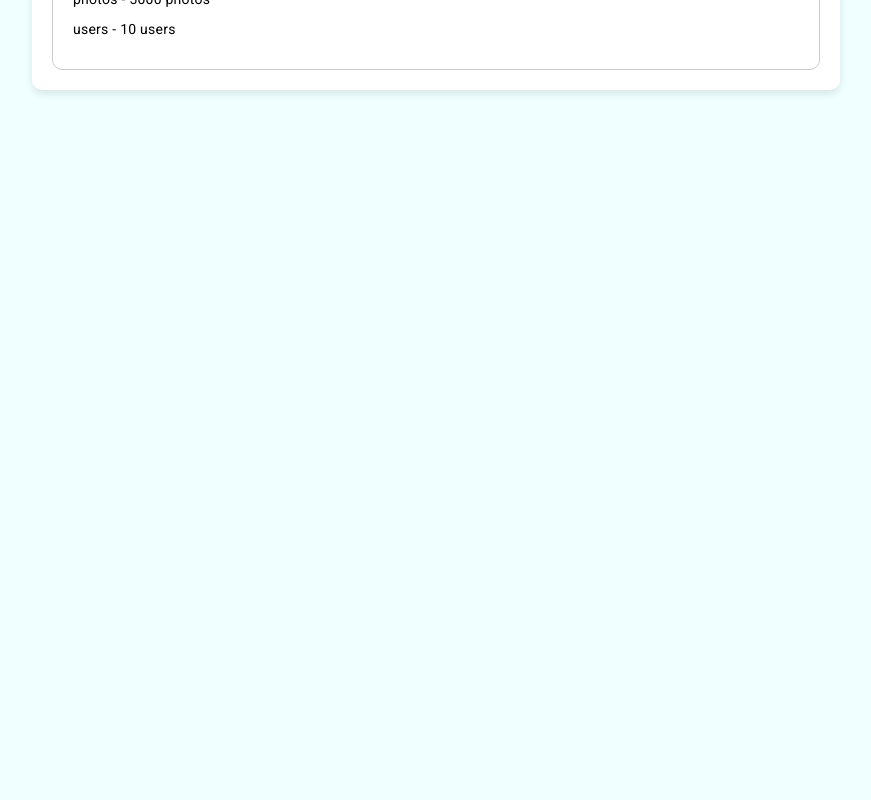
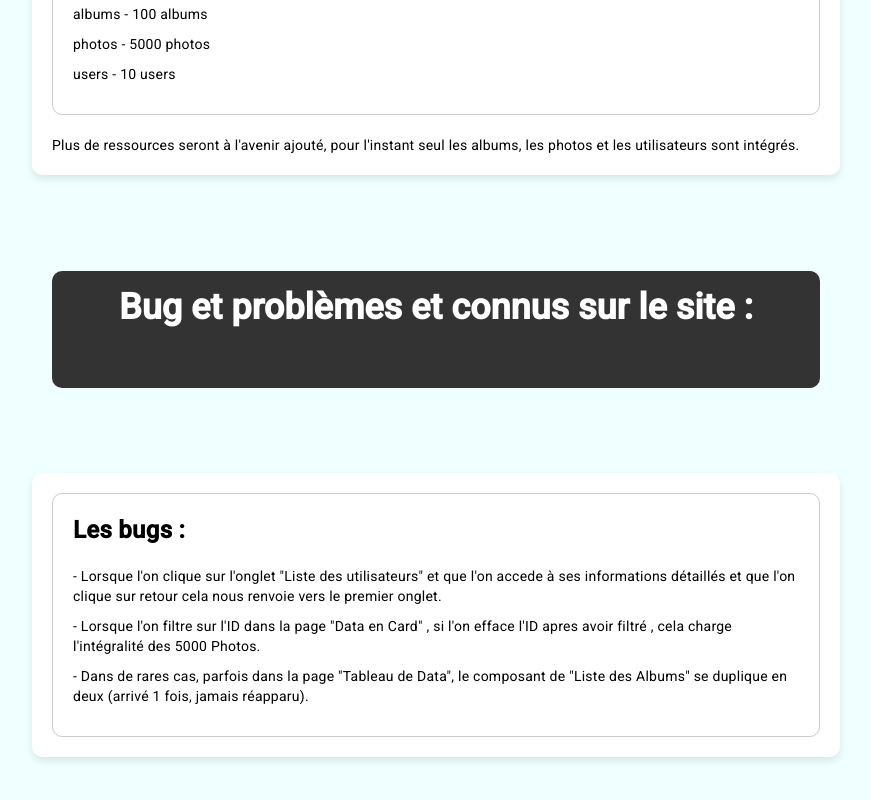
Before and after one commit to XeilaS/4AJS, an Angular app: page /home in a window 1280 px wide. Shown: the part 608-1408 px from the top of the page, without its empty margins (204-1075 px from the left). Before the commit the page ends 820 px from the top, so only its background shows below. Built offline with nearby package versions, Linux system fonts and the light colour scheme.

Commit message:
feat: added filter to dataCard Page , fix somes errors and added a section to the homePage for bug reporting

```diff
--- a/src/app/components/card-photo/card-photo.component.css
+++ b/src/app/components/card-photo/card-photo.component.css
@@ -71,3 +71,14 @@
     bottom: 20px;
     right: 20px;
   }
+
+  .filter {
+    display: flex;
+    justify-content: space-between;
+    margin-top: 50px;
+  }
+
+  .filter-field {
+    flex: 1;
+    margin-right: 10px;
+  }
--- a/src/app/components/card-photo/card-photo.component.html
+++ b/src/app/components/card-photo/card-photo.component.html
@@ -3,6 +3,17 @@
     <p>
         Ceci est un affichage de type carte. <br>Vous pouvez cliquer sur les images pour les afficher en grand.
     </p>
+    <div class="filter">
+        <mat-form-field class="filter-field">
+            <mat-label>Filtrage sur ImageID</mat-label>
+            <input matInput (keyup)="applyFilter($event, 'id')" placeholder="Ex: 1 ou 2 ou 99" name="id">
+        </mat-form-field>
+
+        <mat-form-field class="filter-field">
+            <mat-label>Filtrage sur Titre</mat-label>
+            <input matInput (keyup)="applyFilter($event, 'title')" placeholder="Ex: Abbeus Papam" name="title">
+        </mat-form-field>
+    </div>
 </div>
 
 <div class="photo-container">
@@ -10,8 +21,8 @@
         <img mat-card-image (click)="openImageDialog(photo.url)" [src]="photo.url" [alt]="photo.title"
             class="card-image">
         <mat-card-header class="card-content">
+            <mat-card-subtitle>ID: {{ photo.id }}</mat-card-subtitle>
             <mat-card-title>TITRE: {{ photo.title }}</mat-card-title>
-            <mat-card-subtitle>ID: {{ photo.id }}</mat-card-subtitle>
         </mat-card-header>
     </mat-card>
 </div>
--- a/src/app/components/card-photo/card-photo.component.ts
+++ b/src/app/components/card-photo/card-photo.component.ts
@@ -1,8 +1,8 @@
 import { Component, OnInit, ViewChild } from '@angular/core';
+import { ListPhotoService } from 'src/app/services/list-photo-service/list-photo-service';
 import { Photo } from 'src/app/models/photoModels';
-import { ListPhotoService } from 'src/app/services/list-photo-service/list-photo-service';
-import { ImageModalComponent } from '../image-modal/image-modal.component';
 import { MatDialog } from '@angular/material/dialog';
+import { ImageModalComponent } from 'src/app/components/image-modal/image-modal.component';
 import { MatPaginator, PageEvent } from '@angular/material/paginator';
 
 @Component({
@@ -13,11 +13,13 @@ import { MatPaginator, PageEvent } from '@angular/material/paginator';
 export class CardPhotoComponent implements OnInit {
   photos: Photo[] = [];
   totalItems = 0;
-  pageSize= 10;
+  pageSize = 10;
   pageSizeOptions: number[] = [10, 15, 25];
   visiblePhotos: Photo[] = [];
+  currentFilterValue = '';
 
-  constructor(private listPhotoService: ListPhotoService, public dialog: MatDialog) { }
+  constructor(private listPhotoService: ListPhotoService,public dialog: MatDialog) { }
+
   @ViewChild(MatPaginator) paginator!: MatPaginator;
 
   ngOnInit() {
@@ -41,4 +43,29 @@ export class CardPhotoComponent implements OnInit {
       panelClass: 'custom-dialog-container'
     });
   }
+
+  applyFilter(event: Event, property: string) {
+    const filterValue = (event.target as HTMLInputElement).value.trim().toLowerCase();
+    this.currentFilterValue = filterValue;
+
+    if (property === 'id') {
+      const filterId = parseInt(filterValue, 10);
+      if (isNaN(filterId)) {
+        // Si le filtre ID n'est pas un nombre valide, réinitialiser la liste visiblePhotos à la liste complète des photos
+        this.visiblePhotos = this.photos;
+      } else {
+        this.visiblePhotos = this.photos.filter(photo => photo.id === filterId);
+      }
+    } else if (property === 'title') {
+      this.visiblePhotos = this.photos.filter(photo => photo.title.toLowerCase().includes(filterValue));
+    }
+
+    if (this.visiblePhotos.length === 0) {
+      const noDataMessage = `Rien n'a été trouvé avec le filtre "${filterValue}"`;
+      this.visiblePhotos.push({ albumId: -1, id: -1, title: noDataMessage, url: '', thumbnailUrl: '' });
+    }
+
+    // Reset pagination
+    this.paginator.firstPage();
+  }
 }
--- a/src/app/components/home/home.component.css
+++ b/src/app/components/home/home.component.css
@@ -62,6 +62,7 @@ main {
     font-size: 24px;
     font-weight: 600;
     margin-bottom: 20px;
+    text-decoration: underline;;
 }
 
 .resource-container ul {
@@ -81,3 +82,74 @@ a {
 a:hover {
     text-decoration: underline;
 }
+
+
+.center-container2 {
+    display: flex;
+    margin-top: 7.5%;
+    align-items: center;
+    flex-direction: column;
+    padding-bottom: 10%;
+}
+
+header {
+    text-align: center;
+    background-color: #333;
+    padding: 20px 0;
+    width: 60%;
+    border-radius: 10px;
+    padding-bottom: 65px;
+}
+
+header h1 {
+    font-weight: 800;
+    font-size: 36px;
+    color: #fff;
+    margin: 0;
+}
+
+main {
+    width: 60%;
+    margin-top: 20px;
+    padding: 20px;
+    background-color: #fff;
+    border-radius: 10px;
+    box-shadow: 0 4px 8px rgba(0, 0, 0, 0.1);
+}
+
+.description-container2 {
+    margin-bottom: 30px;
+}
+
+.description-container2 h2 {
+    font-size: 24px;
+    font-weight: 600;
+    margin-bottom: 10px;
+}
+
+.description-container2 p {
+    font-size: 16px;
+    line-height: 1.6;
+}
+
+.resource-container2 {
+    border: 1px solid #ccc;
+    border-radius: 10px;
+    padding: 20px;
+}
+
+.resource-container2 h2 {
+    font-size: 24px;
+    font-weight: 600;
+    margin-bottom: 20px;
+}
+
+.resource-container2 ul {
+    list-style: none;
+    padding: 0;
+    margin: 0;
+}
+
+.resource-container2 li {
+    margin-bottom: 10px;
+}
--- a/src/app/components/home/home.component.html
+++ b/src/app/components/home/home.component.html
@@ -12,12 +12,29 @@
         </section>
 
         <div class="resource-container">
-            <h2>Ressources disponibles</h2>
+            <h2>Ressources disponibles :</h2>
             <ul>
                 <li>albums - 100 albums</li>
                 <li>photos - 5000 photos</li>
                 <li>users - 10 users</li>
             </ul>
+
+        </div>
+        <span><br>Plus de ressources seront à l'avenir ajouté, pour l'instant seul les albums, les photos et les utilisateurs sont intégrés.</span>
+    </main>
+</div>
+<div class="center-container2">
+    <header>
+        <h1>Bug et problèmes et connus sur le site :</h1>
+    </header>
+    <main>
+        <div class="resource-container2">
+            <h2>Les bugs :</h2>
+            <ul>
+                <li> - Lorsque l'on clique sur l'onglet "Liste des utilisateurs" et que l'on accede à ses informations détaillés et que l'on clique sur retour cela nous renvoie vers le premier onglet.</li>
+                <li> - Lorsque l'on filtre sur l'ID dans la page "Data en Card" , si l'on efface l'ID apres avoir filtré , cela charge l'intégralité des 5000 Photos.</li>
+                <li> - Dans de rares cas, parfois dans la page "Tableau de Data", le composant de "Liste des Albums" se duplique en deux (arrivé 1 fois, jamais réapparu).</li>
+            </ul>
         </div>
     </main>
 </div>
```
